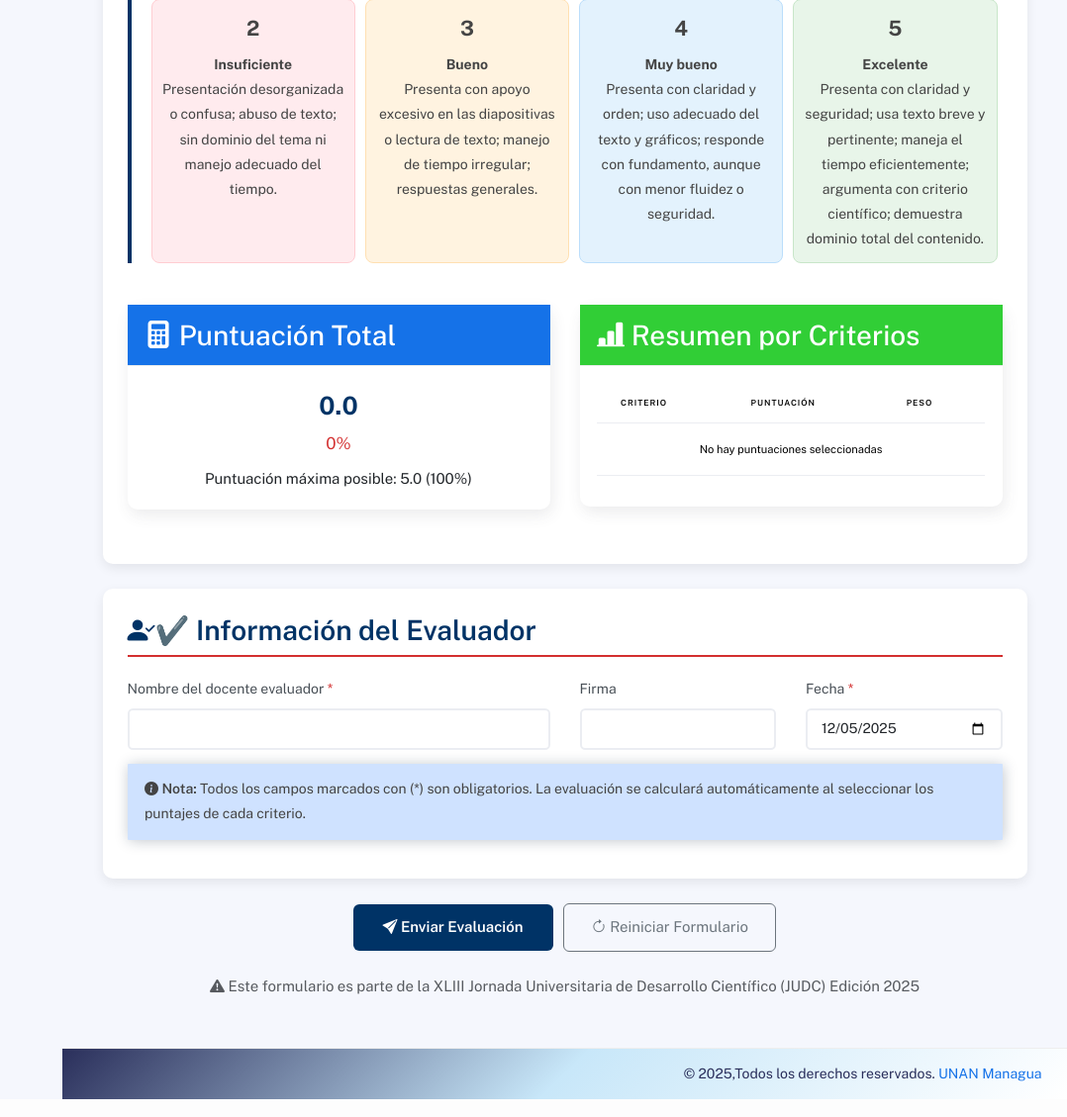
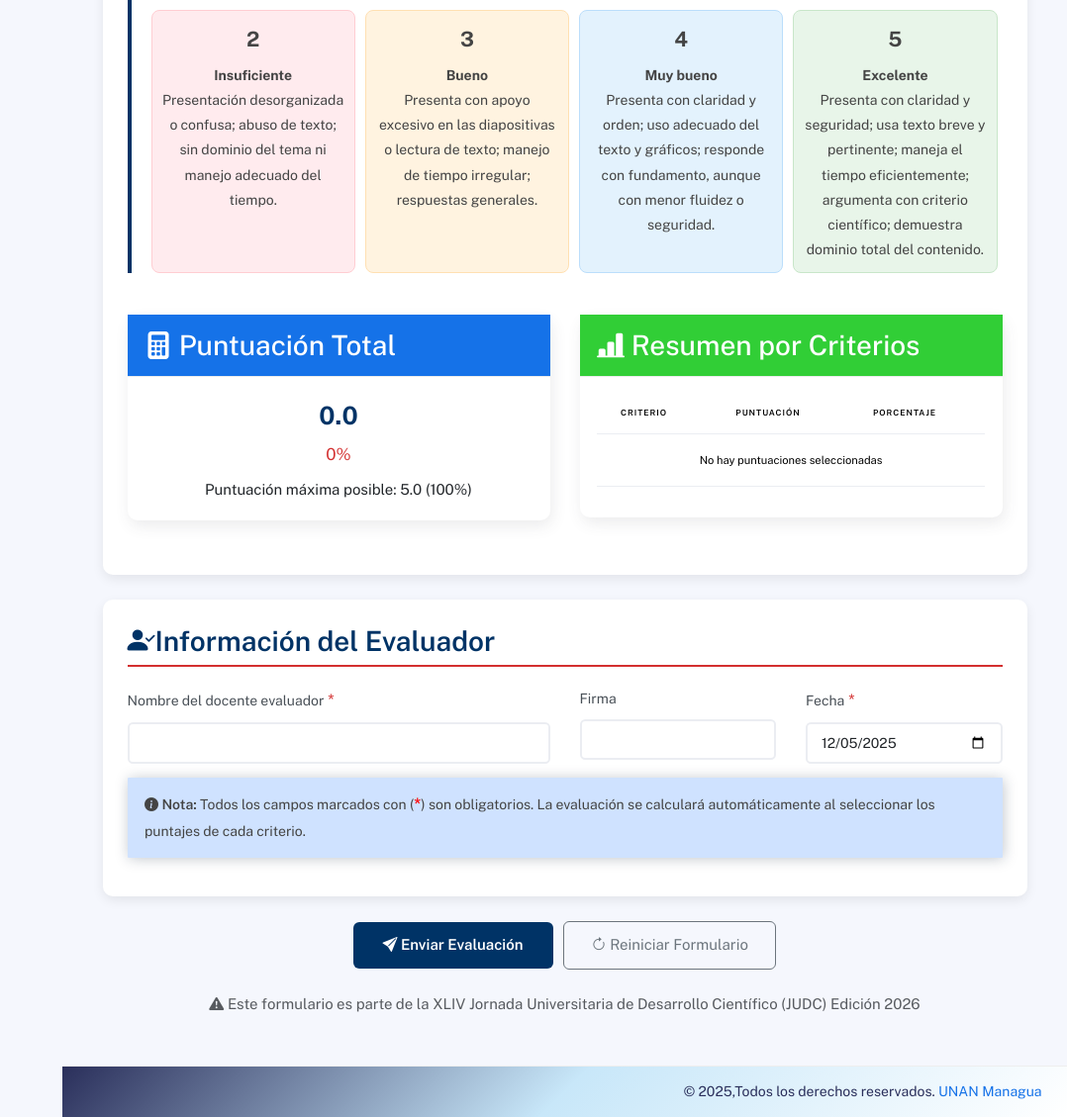
Before and after one commit to manzanareslopezdionicio/APPWEBDJ, a Django app: page /articuloCientifico/ in a window 1280 px wide. Shown: the part 2855-3984 px from the top of the page at 99% size, without its empty margins (202-1280 px from the left). Run offline with Django 5.2, Linux system fonts and the light colour scheme; some libraries are stand-ins or nearby versions.

Commit message:
evaluacion

```diff
--- a/appjudc/static/css/estilo.css
+++ b/appjudc/static/css/estilo.css
@@ -217,6 +217,7 @@
 .required::after {
   content: " *";
   color: #d32f2f;
+  font-size: 16px;
 }
 
 @media (max-width: 768px) {
--- a/appjudc/templates/vistas/ArticuloCientifico.html
+++ b/appjudc/templates/vistas/ArticuloCientifico.html
@@ -72,7 +72,7 @@
 
     <!-- Rúbrica de Evaluación -->
     <div class="form-container">
-        <h2 class="section-title"><i class="bi bi-clipboard2-check-fill"></i>📋 Rúbrica de Evaluación</h2>
+        <h2 class="section-title"><i class="bi bi-clipboard2-check-fill"></i>Rúbrica de Evaluación</h2>
         <p class="mb-4">A continuación se presenta la rúbrica con los criterios y sus respectivos puntajes de
             evaluación. Seleccione el nivel de desempeño para cada elemento a evaluar.</p>
         <form action="" method="post">
@@ -401,10 +401,10 @@
                                 <tr>
                                     <th>Criterio</th>
                                     <th>Puntuación</th>
-                                    <th>Peso</th>
+                                    <th>Porcentaje</th>
                                 </tr>
                             </thead>
-                            <tbody id="scoreSummary">
+                            <tbody id="scoreSummary" class="text-center">
                                 <tr>
                                     <td colspan="3" class="text-center">No hay puntuaciones seleccionadas</td>
                                 </tr>
@@ -418,7 +418,7 @@
 
     <!-- Información del evaluador -->
     <div class="form-container">
-        <h2 class="section-title"><i class="bi bi-person-check-fill"></i>✔️ Información del Evaluador</h2>
+        <h2 class="section-title"><i class="bi bi-person-check-fill"></i>Información del Evaluador</h2>
         <div class="row">
             <div class="col-md-6 mb-3">
                 <label for="evaluador" class="form-label required">Nombre del docente evaluador</label>
@@ -434,8 +434,10 @@
             </div>
         </div>
         <div class="alert bg-primary-subtle" role="alert">
-            <i class="bi bi-info-circle-fill"></i> <strong>Nota:</strong> Todos los campos marcados con (*) son
-            obligatorios. La evaluación se calculará automáticamente al seleccionar los puntajes de cada criterio.
+            <i class="bi bi-info-circle-fill"></i> <strong>Nota:</strong> Todos los campos marcados con
+            (<strong style="color: red; font-size: 16px;">*</strong>) son obligatorios. La evaluación
+            se calculará automáticamente al seleccionar
+            los puntajes de cada criterio.
         </div>
     </div>
 
@@ -450,9 +452,8 @@
     </div>
 
     <div class="text-center mt-4">
-        <p class="text-muted"><i class="bi bi-exclamation-triangle-fill"></i> Este formulario es parte de la XLIII
-            Jornada
-            Universitaria de Desarrollo Científico (JUDC) Edición 2025</p>
+        <p class="text-muted"><i class="bi bi-exclamation-triangle-fill"></i> Este formulario es parte de la XLIV
+            Jornada Universitaria de Desarrollo Científico (JUDC) Edición 2026</p>
     </div>
 </div>
 <script src="{% static 'js/evaluar.js' %}"></script>
```
